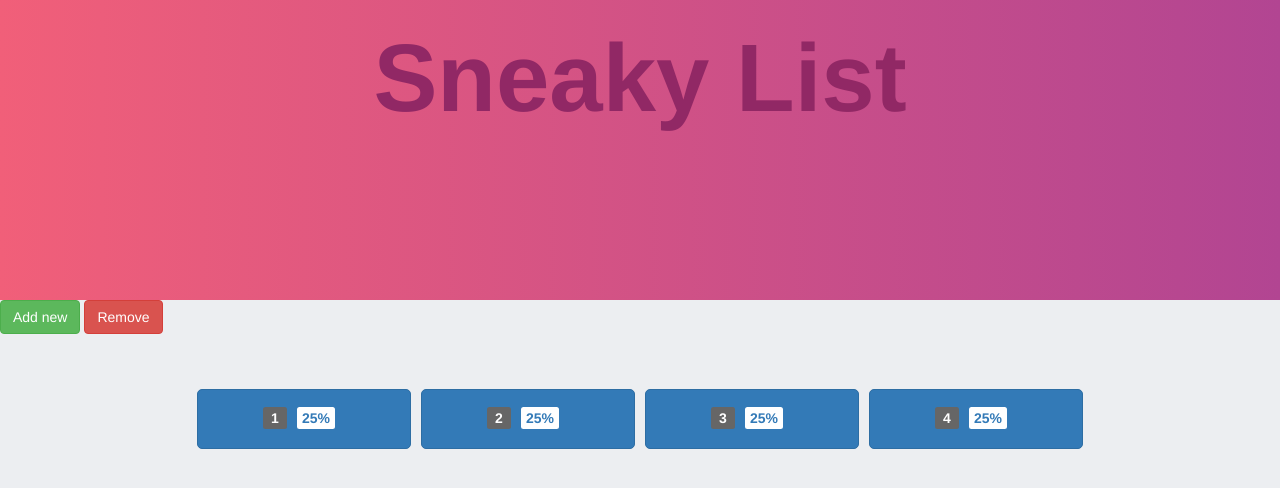
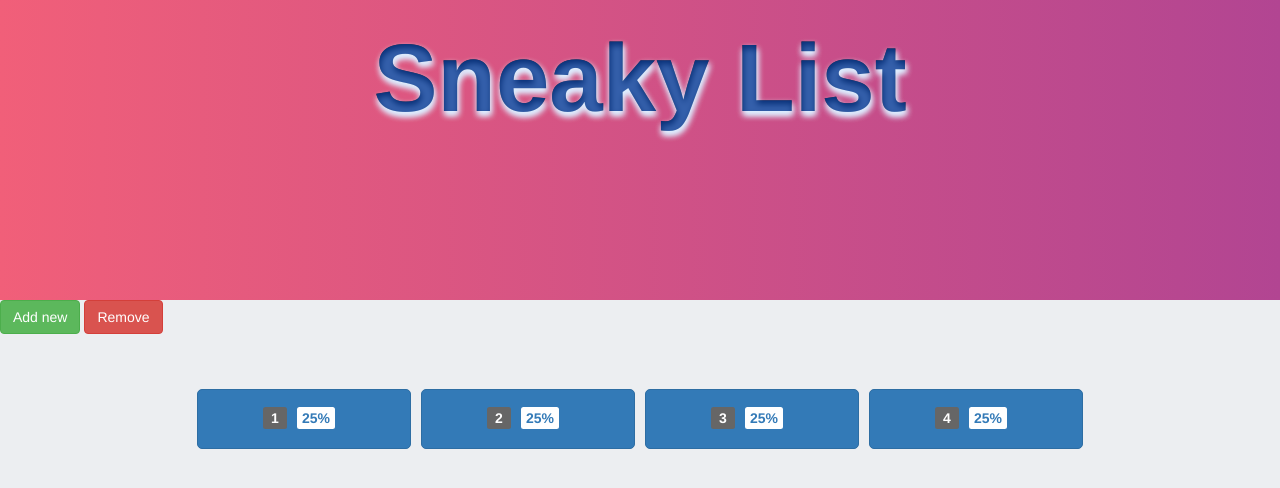
Before and after one commit to dfosco/sneaky-list, a Jekyll site: the page built from index.html, in a window 1280 px wide. Shown: the top 488 px of the page. Built offline with Jekyll 4.4.1, drawn with Linux system fonts in a browser that asks for light colours; nearby versions of some CDN libraries.

Commit message:
Add new font to hero

```diff
--- a/_includes/head.html
+++ b/_includes/head.html
@@ -17,6 +17,6 @@
   <script src="javascripts/modernizr-2.8.3.min.js"></script>
 
   <!-- Typekit -->
-  <script src="//use.typekit.net/fzw3cby.js"></script>
-  <script>try{Typekit.load();}catch(e){}</script>
+  <script src="https://use.typekit.net/gnc8bhx.js"></script>
+  <script>try{Typekit.load({ async: true });}catch(e){}</script>
 </head>
--- a/_sass/components/hero.scss
+++ b/_sass/components/hero.scss
@@ -8,10 +8,17 @@
   padding: 5px;
 
   &__title {
-    color: $base;
-    font-family: $header-font-family;
+    // color: $base;
+    font-family: 'filson-soft', 'Helvetica Neue', Helvetica, sans-serif;
     font-weight: 700;
     text-align: center;
     width: 100%;
+
+    color: rgba(10,60,150, 0.8);
+    text-shadow: 1px 4px 6px #def, 0 0 0 #000, 1px 4px 6px #def;
+
+    /* Don't show shadows when selecting text */
+    &::-moz-selection { background: #5af; color: #fff; text-shadow: none; }
+    &::selection { background: #5af; color: #fff; text-shadow: none; }
   }
 }
```
Also changed, not shown: 7 other files.
